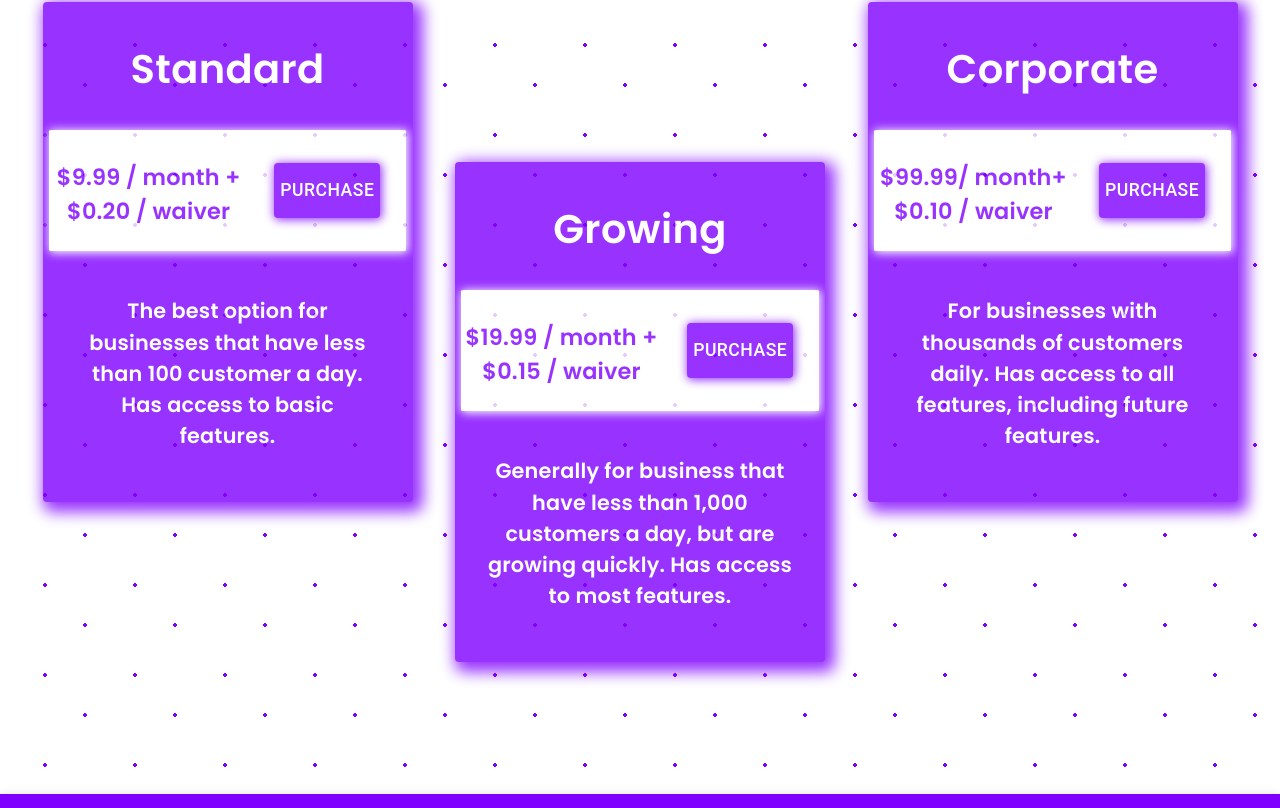
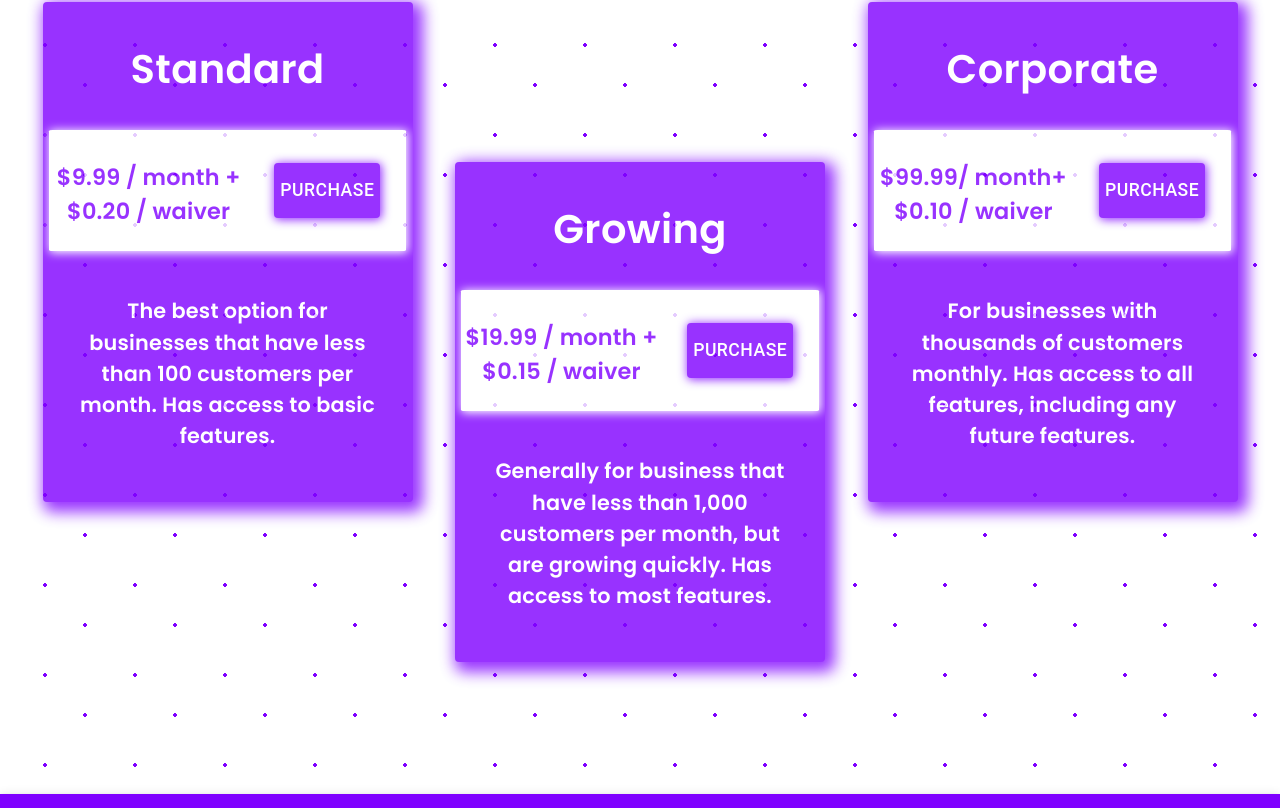
Before and after one commit to loganbahr/waivez, a Next.js app: page /pricing in a window 1280 px wide. Shown: the part 514-1322 px from the top of the page. Built offline with nearby package versions, Linux system fonts and the light colour scheme; a web font is replaced by a local one.

Commit message:
fixed price details
Took 12 minutes

```diff
--- a/pages/pricing/index.js
+++ b/pages/pricing/index.js
@@ -62,13 +62,13 @@ const PricingPage = () => {
 
                 <PricingPageCard mx={{xs: 0, md: 1}} my={{xs: 0, sm: 1, md: 10}} titleText={"Standard"}
                                  price={'$9.99 / month + $0.20 / waiver'}
-                                 priceDetails={"The best option for businesses that have less than 100 customer a day. Has access to basic features."}/>
+                                 priceDetails={"The best option for businesses that have less than 100 customers per month. Has access to basic features."}/>
                 <PricingPageCard mx={{xs: 0, md: 1}} my={{xs: 0, sm: 1, md: 30}} titleText={"Growing"}
                                  price={'$19.99 / month + $0.15 / waiver'}
-                                 priceDetails={"Generally for business that have less than 1,000 customers a day, but are growing quickly. Has access to most features.  "}/>
+                                 priceDetails={"Generally for business that have less than 1,000 customers per month, but are growing quickly. Has access to most features.  "}/>
                 <PricingPageCard mx={{xs: 0, md: 1}} my={{xs: 0, sm: 1, md: 10}} titleText={"Corporate"}
                                  price={'$99.99/ month+ $0.10 / waiver'}
-                                 priceDetails={"For businesses with thousands of customers daily. Has access to all features, including future features."}/>
+                                 priceDetails={"For businesses with thousands of customers monthly. Has access to all features, including any future features."}/>
 
 
             </Container>
```
